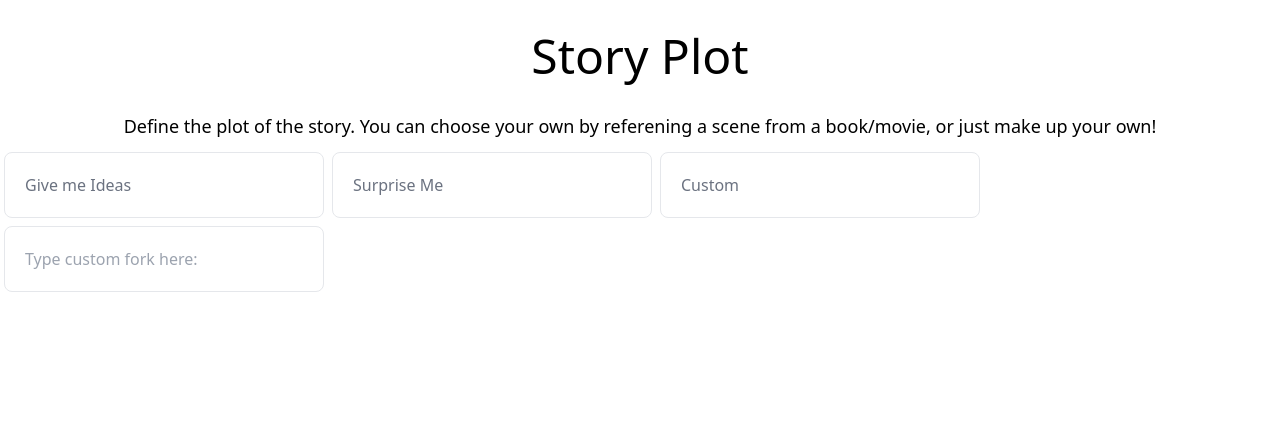
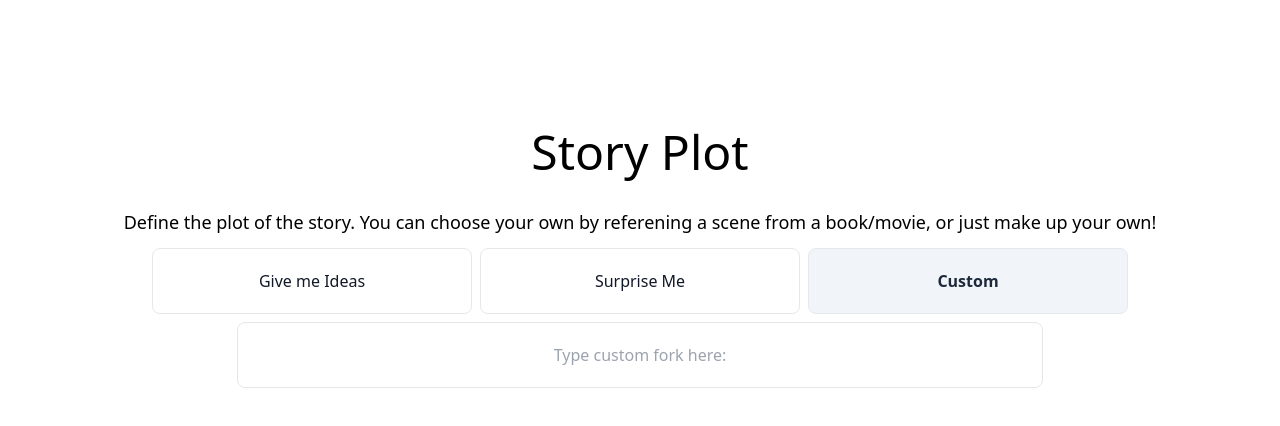
Before and after one commit to Matt-Seath/FableFork, a React (Vite) app in the folder frontend/: page / in a window 1280 px wide. Both pictures are taken after a click on the item "Custom". Shown: the top 426 px of the page. Built offline with nearby package versions, Linux system fonts and the light colour scheme.

Commit message:
styling components

```diff
--- a/frontend/src/App.tsx
+++ b/frontend/src/App.tsx
@@ -71,7 +71,7 @@ const App = () => {
   }
 
   return (
-    <div>
+    <div className="container mx-auto px-9">
       <RadioGroup
         handleClick={handleClick}
         heading="Story Plot"
--- a/frontend/src/components/Buttons/RadioButton.tsx
+++ b/frontend/src/components/Buttons/RadioButton.tsx
@@ -18,7 +18,6 @@ const RadioButton = ({
   setSelectedIndex,
   onSelectItem,
 }: Props) => {
-  const ref = useRef<HTMLInputElement>(null);
   return (
     <>
       <li
@@ -37,11 +36,10 @@ const RadioButton = ({
       </li>
       {selectedIndex === index && inputFields.includes(children) && (
         <input
-          className="radio-button"
+          className="radio-button-input"
           onChange={(event) => {
-            if (ref.current !== null) onSelectItem(section, ref.current.value);
+            onSelectItem(section, event.target.value);
           }}
-          ref={ref}
           type="text"
           id="other"
           placeholder={`Type custom ${section} here:`}
--- a/frontend/src/components/Forms/RadioGroup.tsx
+++ b/frontend/src/components/Forms/RadioGroup.tsx
@@ -23,12 +23,12 @@ const RadioGroup = ({
     <>
       {follows && (
         <>
-          <h3 className="text-center text-5xl m-8">{heading}</h3>
+          <h3 className="text-center text-5xl mt-32 mb-8">{heading}</h3>
           {subHeading && (
             <p className="text-center text-lg m-2">{subHeading}</p>
           )}
           {items.length === 0 && <p>No item found</p>}
-          <ul>
+          <ul className="flex flex-wrap justify-center">
             {items.map((item, index) => (
               <RadioButton
                 section={section}
--- a/frontend/src/index.css
+++ b/frontend/src/index.css
@@ -20,31 +20,45 @@
         transition-all duration-100 scale-0 origin-left;
     }
 
-    .story-form-input {
-        @apply bg-transparent hover:bg-blue-500
-        text-blue-700 font-semibold hover:text-white py-2
-        px-4 border border-blue-500 hover:border-transparent
-        rounded;
-    }
-
     .radio-button {
-        @apply inline-flex items-center justify-between w-80 m-1
-        p-5 text-gray-500 bg-white border border-gray-200
+        @apply inline-flex items-center justify-center w-80 m-1
+        p-5 text-gray-900 bg-white border border-gray-200
         rounded-lg cursor-pointer dark:hover:text-gray-300
         dark:border-gray-700 dark:peer-checked:text-blue-500
         peer-checked:border-blue-600 peer-checked:text-blue-600
-        hover:text-gray-600 hover:bg-gray-100 dark:text-gray-400
+        hover:text-gray-600 hover:bg-gray-100 dark:text-gray-200
+        dark:bg-gray-800 dark:hover:bg-gray-700;
+    }
+
+    .radio-button-input {
+        @apply inline-flex items-center text-center justify-between w-8/12 m-1
+        p-5 text-gray-900 bg-white border border-gray-200
+        rounded-lg cursor-pointer dark:hover:text-gray-300
+        dark:border-gray-700 dark:peer-checked:text-blue-500
+        peer-checked:border-blue-600 peer-checked:text-blue-600
+        hover:text-gray-600 hover:bg-gray-100 dark:text-gray-200
         dark:bg-gray-800 dark:hover:bg-gray-700;
     }
 
     .radio-button-active {
-        @apply inline-flex items-center justify-between w-80 m-1
-        p-5 text-gray-500 bg-white border border-gray-200
+        @apply inline-flex font-semibold items-center justify-center w-80 m-1
+        p-5 text-slate-800 bg-slate-100 border border-gray-200
         rounded-lg cursor-pointer dark:hover:text-gray-300
         dark:border-gray-700 dark:peer-checked:text-blue-500
         peer-checked:border-blue-600 peer-checked:text-blue-600
-        hover:text-gray-600 hover:bg-gray-100 dark:text-gray-400
+        hover:text-gray-600 hover:bg-gray-100 dark:text-gray-200
         dark:bg-gray-700 dark:hover:bg-gray-700;
 
     }
+
+    .submit-button {
+        @apply inline-flex items-center justify-between w-80 m-1
+        p-5 text-gray-900 bg-white border border-gray-200
+        rounded-lg cursor-pointer dark:hover:text-gray-300
+        dark:border-gray-700 dark:peer-checked:text-blue-500
+        peer-checked:border-blue-600 peer-checked:text-blue-600
+        hover:text-gray-600 hover:bg-gray-100 dark:text-gray-200
+        dark:bg-gray-800 dark:hover:bg-gray-700;
+    }
+
 }
```
